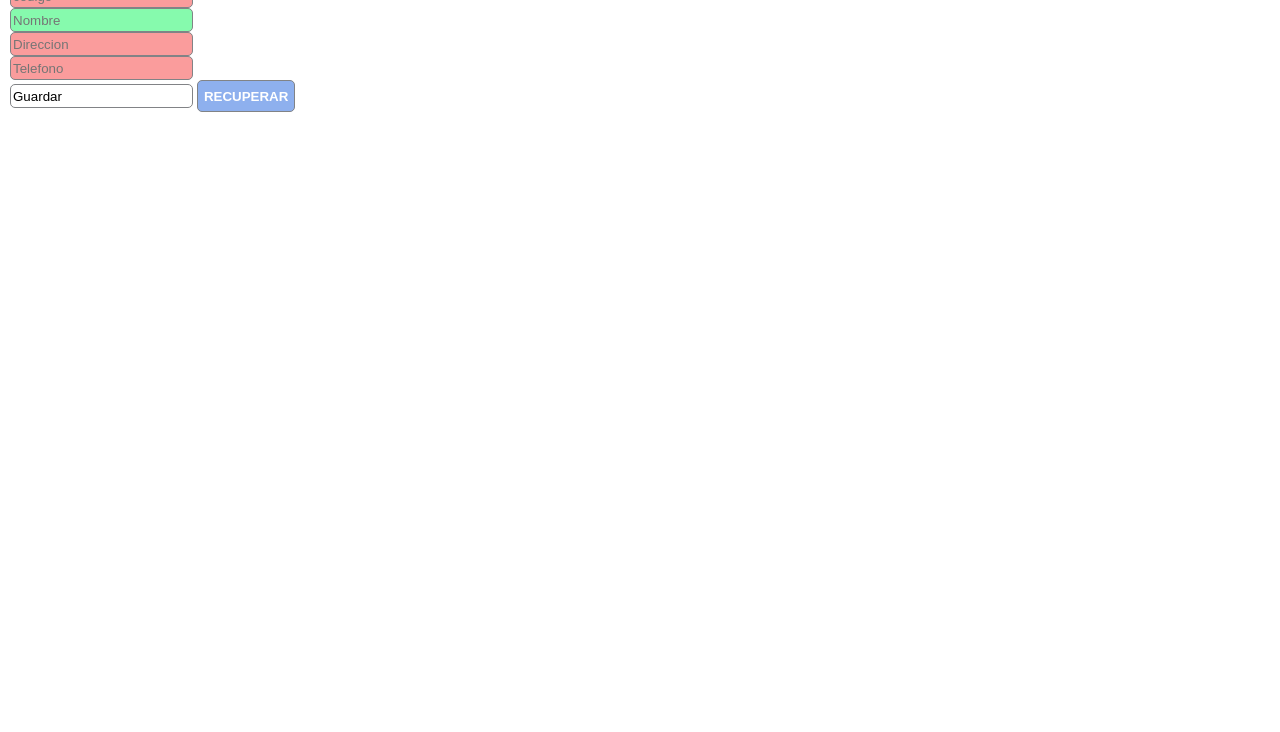
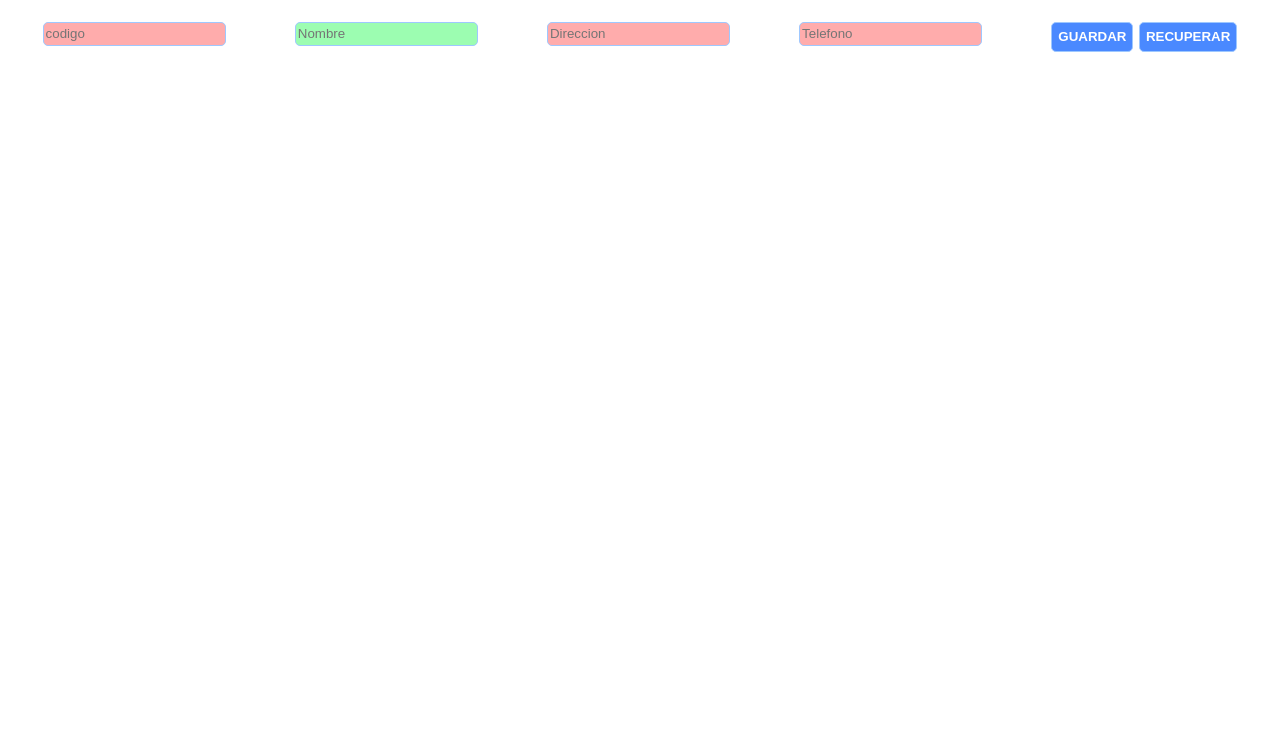
Before and after one commit to Josue-Climaco/Josue_Climaco, a plain HTML site: page Index.html in a window 1280 px wide. Shown: the part 68-800 px from the top of the page. Drawn offline with Linux system fonts and the light colour scheme.

Commit message:
Estudiantes Offline

```diff
--- a/Index.html
+++ b/Index.html
@@ -25,13 +25,14 @@
             <div class="fila">
                 <input type="text" id="txtTelefonoAlumno" required="required"
                     placeholder="Telefono" pattern="[0-9]{4}-[0-9]{4}">
+
+                </div>
+                <div class="fila">
+                    <input type="submit" value="Guardar" id="txtGuardarAlumno">
+                    <input type="button" id="btnRecuperarAlumnos" value="Recuperar">
+                </div>
             </div>
-            <div class="fila">
-                <input type="sumit" value="Guardar">
-                <input type="button" id="btnRecuperarAlumno" value="Recuperar"> <br> <br>
-            </div>
-        </div>
-    </form>
+        </form>
     <script src="app.js"></script>
 
 </html>
--- a/estilos.css
+++ b/estilos.css
@@ -1,45 +1,48 @@
 body{
-    font-size: 14px;
+    font-size: 20px;
     font-family: Arial, Helvetica, sans-serif;
-    margin: 10px;
 }
-body > h1{
-    background-color: brown;
-    margin: 10px;
+.container{
+    display: flex;
+    flex-wrap: wrap;
+    justify-content: space-around;
+    align-content: space-around;
 }
-input{
+.container > .fila{
+    padding: 10px;
+    text-align: center;
+    word-wrap: break-word;
+
+}
+input, textarea{
     height: 24px;
-    border: 1px solid rgb(129, 131, 134);
+    border: solid 1px rgb(158, 200, 255);
     border-radius: 5px;
 }
+textarea{
+    height: auto;
+}
 input[type=submit],
-input[type=button],
-input[type=file]{
-    background-color: rgb(142, 176, 238);
+input[type=button]{
+    background-color: rgb(74, 137, 255);
     color: #FFF;
     text-transform: uppercase;
+    height: 30px;
+    width: auto;
     font-weight: bolder;
-    height: 32px;
 }
 input[type=submit]:hover,
-input[type=button]:hover,
-input[type=file]:hover{
-    color:  rgb(56, 99, 218);
+input[type=button]:hover{
     background-color: #FFF;
+    color: blue;
+}
+input[type=text]:valid,
+textarea:valid,
+input[type=date]:valid{
+    background-color: rgb(156, 253, 177);
 }
 input[type=text]:invalid,
-input[type=date]:invalid,
-input[type=file]:invalid,
-input[type=url]:invalid,
-input[type=tel]:invalid{
-    background-color: rgb(250, 156, 156);
-    color: black;
+textarea:invalid,
+input[type=date]:invalid{
+    background-color: rgb(255, 172, 172);
 }
-input[type=text]:valid, /* Estilo para los input de tipo text, date y file */
-input[type=date]:valid, /* Cuando es valido su contenido */
-input[type=file]:valid,
-input[type=url]:valid,
-input[type=tel]:valid{
-    background-color: rgb(134, 250, 173);
-    color: black;
-}
```
